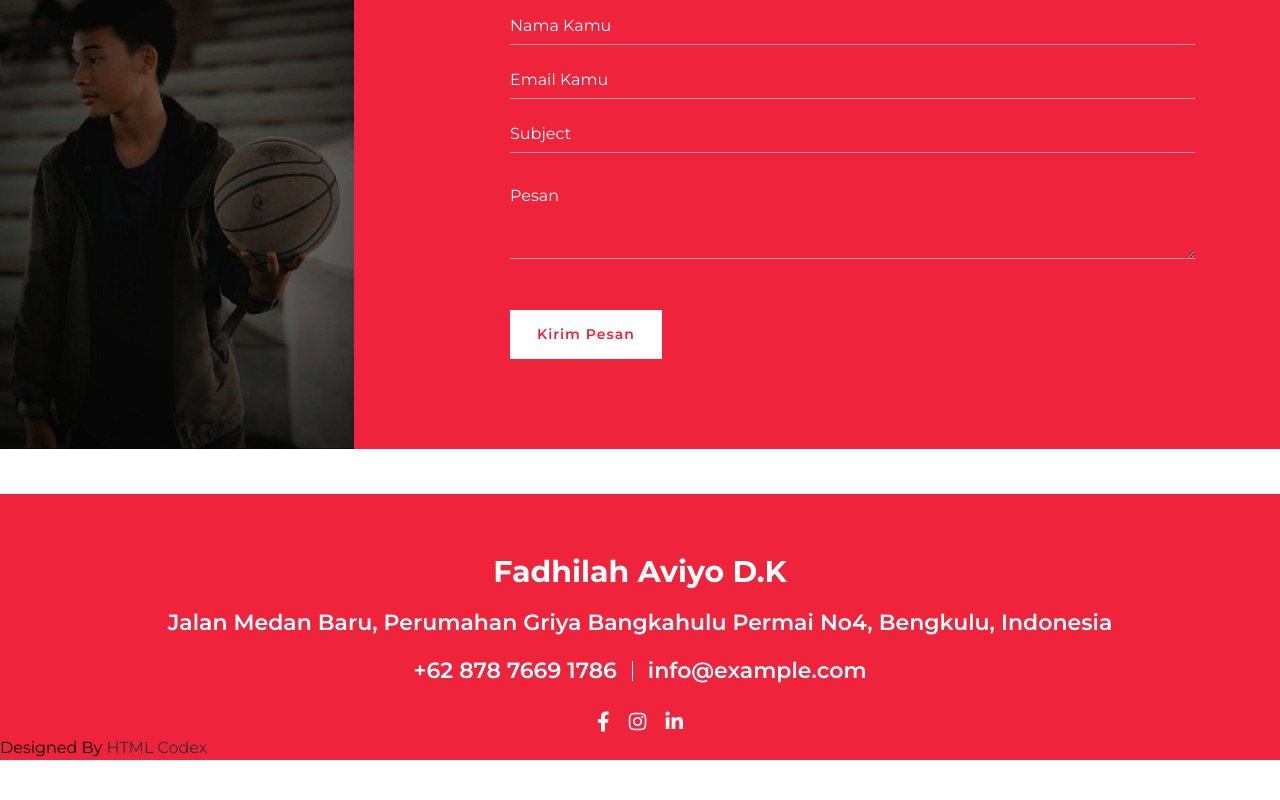
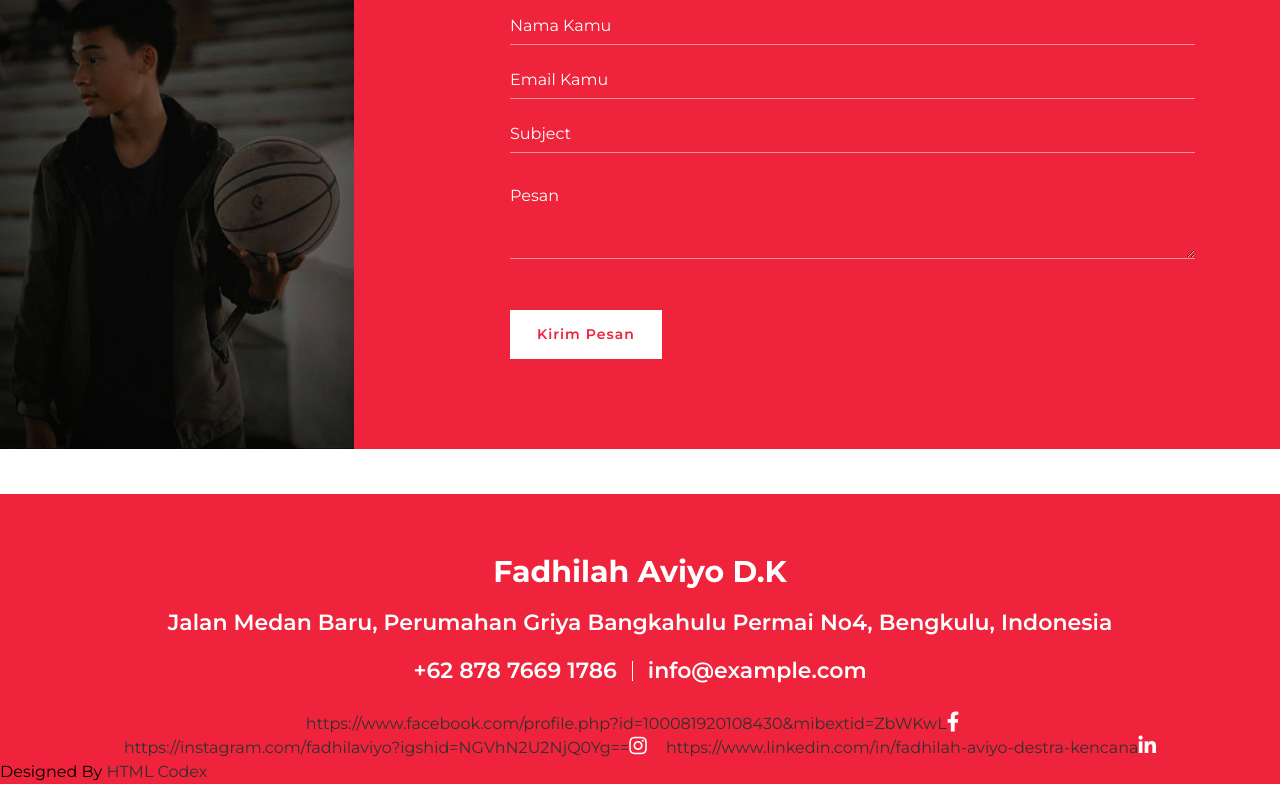
Before and after one commit to fadhilaviyo/fadhilahaviyo.github.io, a plain HTML site: page index.html in a window 1280 px wide. Shown: the part 3835-4635 px from the top of the page. Before the commit the page ends 4611 px from the top, so only its background shows below. Drawn offline with nearby package versions, Linux system fonts and the light colour scheme.

Commit message:
index.html

```diff
--- a/index.html
+++ b/index.html
@@ -375,9 +375,9 @@
                             <p>info@example.com</p>
                         </div>
                         <div class="footer-social">
-                            <a href=""><i class="fab fa-facebook-f"></i></a>
-                            <a href=""><i class="fab fa-instagram"></i></a>
-                            <a href=""><i class="fab fa-linkedin-in"></i></a>
+                            <a href="">https://www.facebook.com/profile.php?id=100081920108430&mibextid=ZbWKwL<i class="fab fa-facebook-f"></i></a>
+                            <a href="">https://instagram.com/fadhilaviyo?igshid=NGVhN2U2NjQ0Yg==<i class="fab fa-instagram"></i></a>
+                            <a href="">https://www.linkedin.com/in/fadhilah-aviyo-destra-kencana<i class="fab fa-linkedin-in"></i></a>
                         </div>
                     </div>
                 </div>
```
